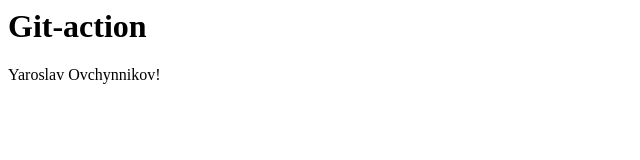
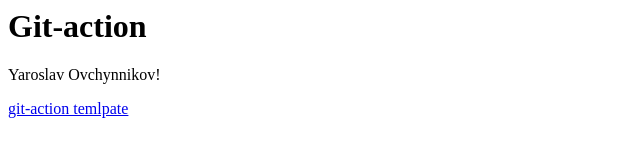
Before and after one commit to yarkzzz/git-action, a plain HTML site: page index.html in a window 1280 px wide. Shown: the whole page, without its empty margins (0-640 px from the left). Drawn offline with Linux system fonts and the light colour scheme.

Commit message:
Update index.html

```diff
--- a/index.html
+++ b/index.html
@@ -3,6 +3,7 @@
 
 <h1>Git-action</h1>
 <p>Yaroslav Ovchynnikov!</p>
+<a href="https://github.com/yarkzzz/git-action.git">git-action temlpate</a>
 
 </body>
 </html>
```
